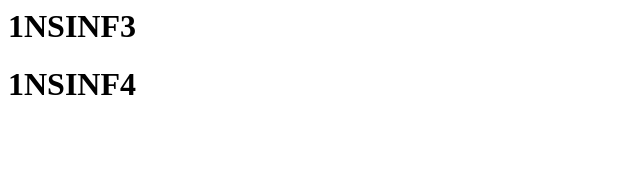
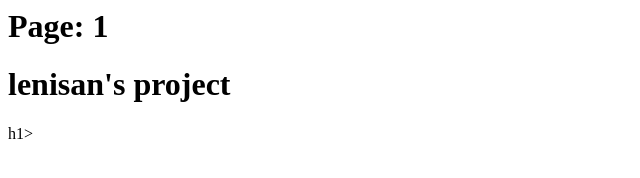
Before and after one commit to LyceeMozart/html_v2, a plain HTML site: page index.html in a window 1280 px wide. Shown: the whole page, without its empty margins (0-640 px from the left). Drawn offline with Linux system fonts and the light colour scheme.

Commit message:
Update index.html

```diff
--- a/index.html
+++ b/index.html
@@ -1,5 +1,6 @@
 <html>
-	<h1>1NSINF3</h1>
-	<h1>1NSINF4</h1>
+	<h1>Page: 1</h1>
+
+	<h1>lenisan's project</h1>h1>
 
 </html>
```
